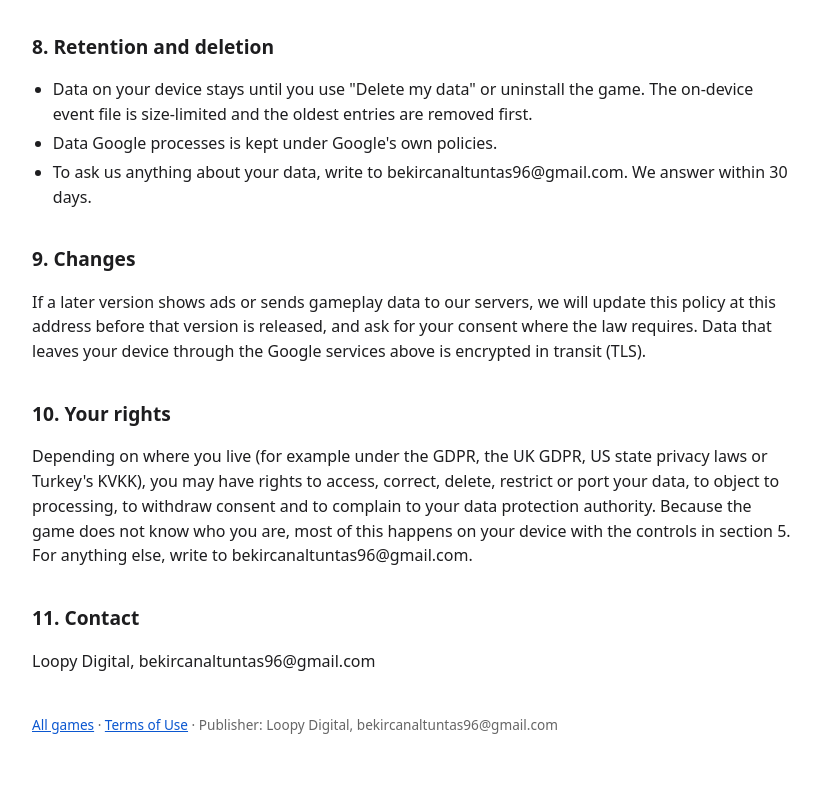
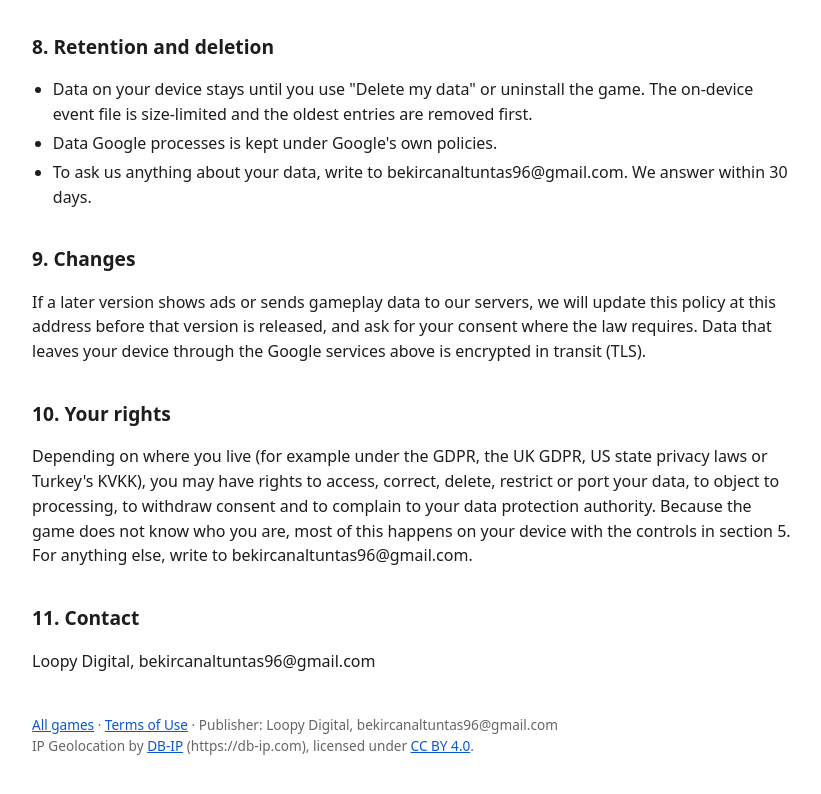
Before and after one commit to Bekircannns/privacy, a plain HTML site: page arrow-carousel/index.html in a window 1280 px wide. Shown: the part 2719-3513 px from the top of the page, without its empty margins (228-1049 px from the left). Drawn offline with Linux system fonts and the light colour scheme.

Commit message:
Add DB-IP Lite attribution (CC BY 4.0) to every page footer
Co-Authored-By: Claude Opus 5.5 <noreply@anthropic.com>
Claude-Session: https://claude.ai/code/session_019XBDs1wnvt42H729Hi5zLq

```diff
--- a/arrow-carousel/index.html
+++ b/arrow-carousel/index.html
@@ -92,6 +92,6 @@ footer{margin-top:3em;font-size:.85em;color:#666}
 <h2>11. Contact</h2>
 <p>Loopy Digital, bekircanaltuntas96@gmail.com</p>
 
-<footer><a href="../">All games</a> &middot; <a href="../terms/">Terms of Use</a> &middot; Publisher: Loopy Digital, bekircanaltuntas96@gmail.com</footer>
+<footer><a href="../">All games</a> &middot; <a href="../terms/">Terms of Use</a> &middot; Publisher: Loopy Digital, bekircanaltuntas96@gmail.com<br>IP Geolocation by <a href="https://db-ip.com">DB-IP</a> (https://db-ip.com), licensed under <a href="https://creativecommons.org/licenses/by/4.0/">CC BY 4.0</a>.</footer>
 </body>
 </html>
```
Also changed, not shown: index.html (+1 -1 lines), mek-crane/index.html (+1 -1 lines), mek-fold/index.html (+1 -1 lines), mek-knife/index.html (+1 -1 lines), mek-paint/index.html (+1 -1 lines), mek-scale/index.html (+1 -1 lines), sort-trial/index.html (+1 -1 lines), terms/index.html (+1 -1 lines).
